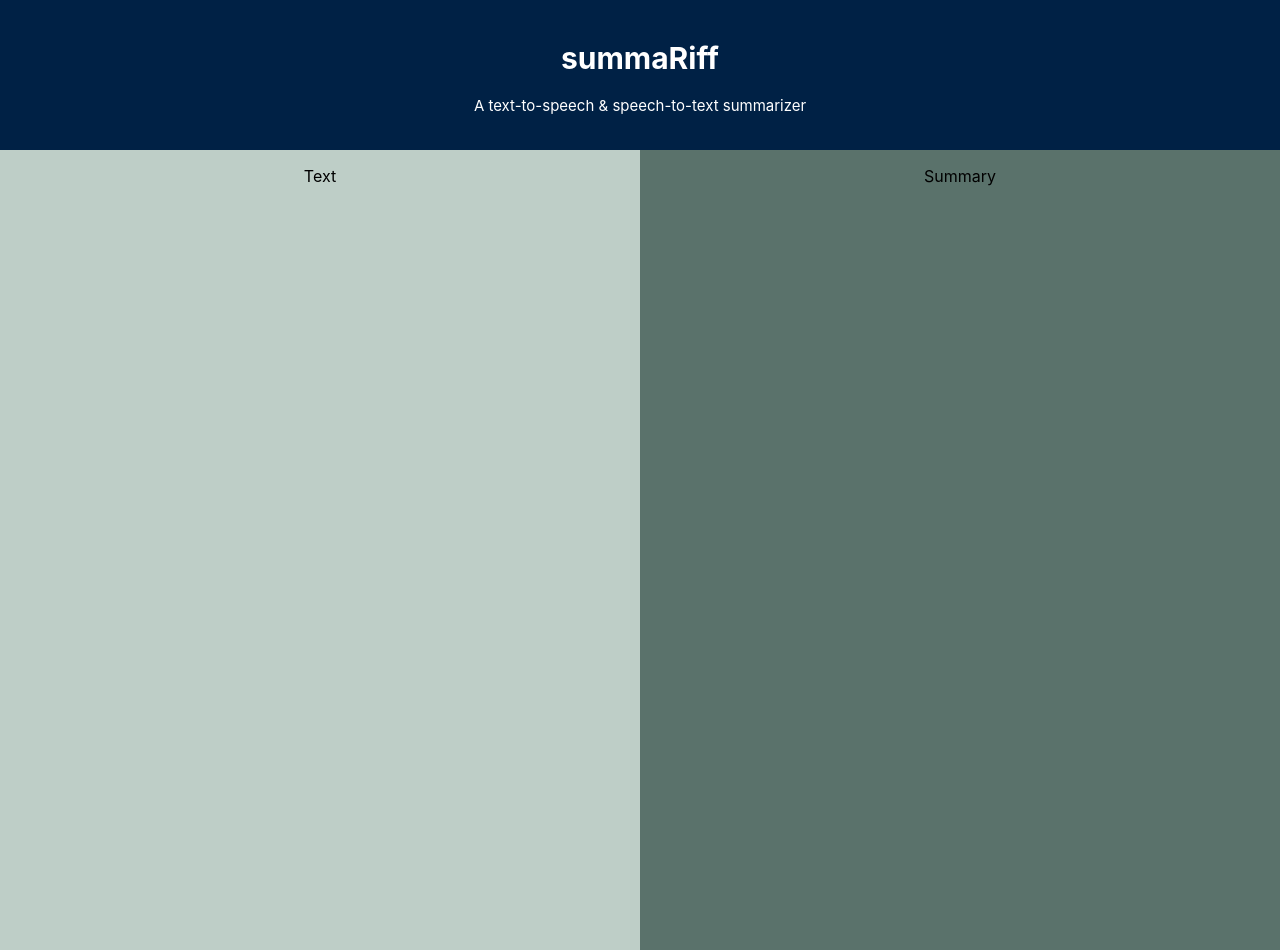
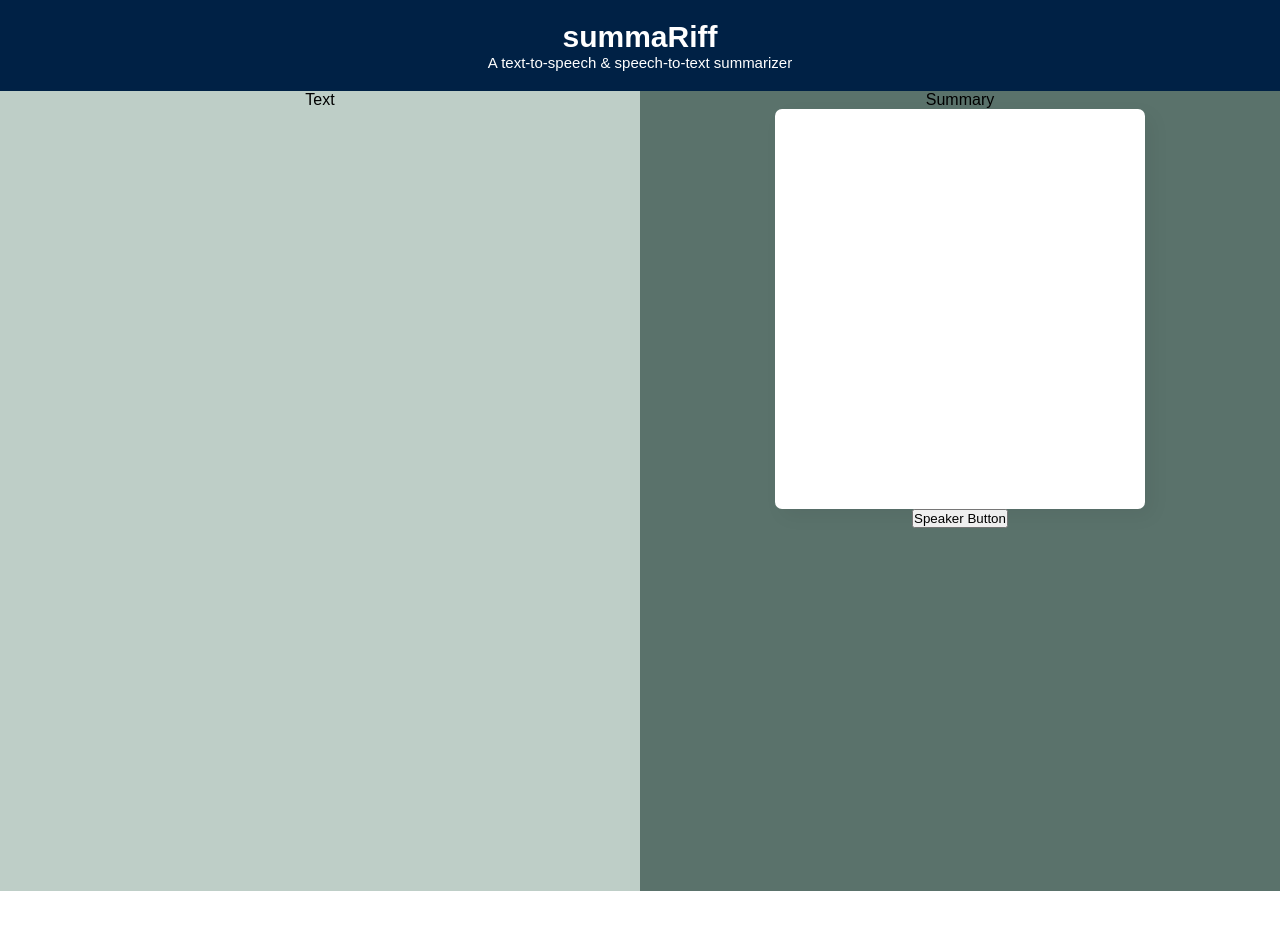
Before and after one commit to nlmanama/cmd-f-2023, a React (Create React App) app: page / in a window 1280 px wide. After the commit the page ends 891 px from the top, so only its background shows below. Built offline with nearby package versions, Linux system fonts and the light colour scheme.

Commit message:
added text-to-speech box and button

```diff
--- a/src/pages/HomePage.js
+++ b/src/pages/HomePage.js
@@ -4,18 +4,32 @@ import "./Style.css";
 export default function HomePage () {
     return (
         <>
-            <div class="row">
-                <div class="header">
-                    <h1>summaRiff</h1>
-                    <p>A text-to-speech & speech-to-text summarizer</p>
-                </div>
+        <div class="row">
+            <div class="header">
+                <h1>summaRiff</h1>
+                <p>A text-to-speech & speech-to-text summarizer</p>
             </div>
+
             <div class="column left">
                 <p><center>Text</center></p>
             </div>
-            <div class="column right">
+
+            <div class="column right"> <center>
                 <p><center>Summary</center></p>
-            </div>
+
+                <script src="Vocalize.js"></script>
+                <div class="wrapper">
+                </div>
+
+                <div class="button">
+                    <form action="#">
+                        <button>Speaker Button</button>
+                    </form>
+                </div>
+            </center></div>
+
+        </div>
+
         </>
     );
 }
--- a/src/pages/Style.css
+++ b/src/pages/Style.css
@@ -27,3 +27,41 @@
     display: table;
     clear: both;
   }
+
+  @import url('https://fonts.googleapis.com/css2?family=Poppins:wght@400;500;600;700&display=swap');
+  *{
+    margin: 0;
+    padding: 0;
+    box-sizing: border-box;
+    font-family: 'Poppins', sans-serif;
+  }
+  .wrapper{
+    width: 370px;
+    height: 400px;
+    float: center;
+    padding: 5px 7px;
+    border-radius: 7px;
+    background: #fff;
+    box-shadow: 7px 7px 20px rgba(0,0,0,0.05);
+  }
+  .wrapper header{
+    font-size: 28px;
+    font-weight: 500;
+    text-align: center;
+  }
+  .wrapper form{
+    margin: 35px 0 20px;
+  }
+  form .row{
+    display: flex;
+    margin-bottom: 20px;
+    flex-direction: column;
+  }
+  .wrapper header{
+    font-size: 28px;
+    font-weight: 500;
+    text-align: center;
+  }
+  .wrapper form{
+    margin: 35px 0 20px;
+  }
```
